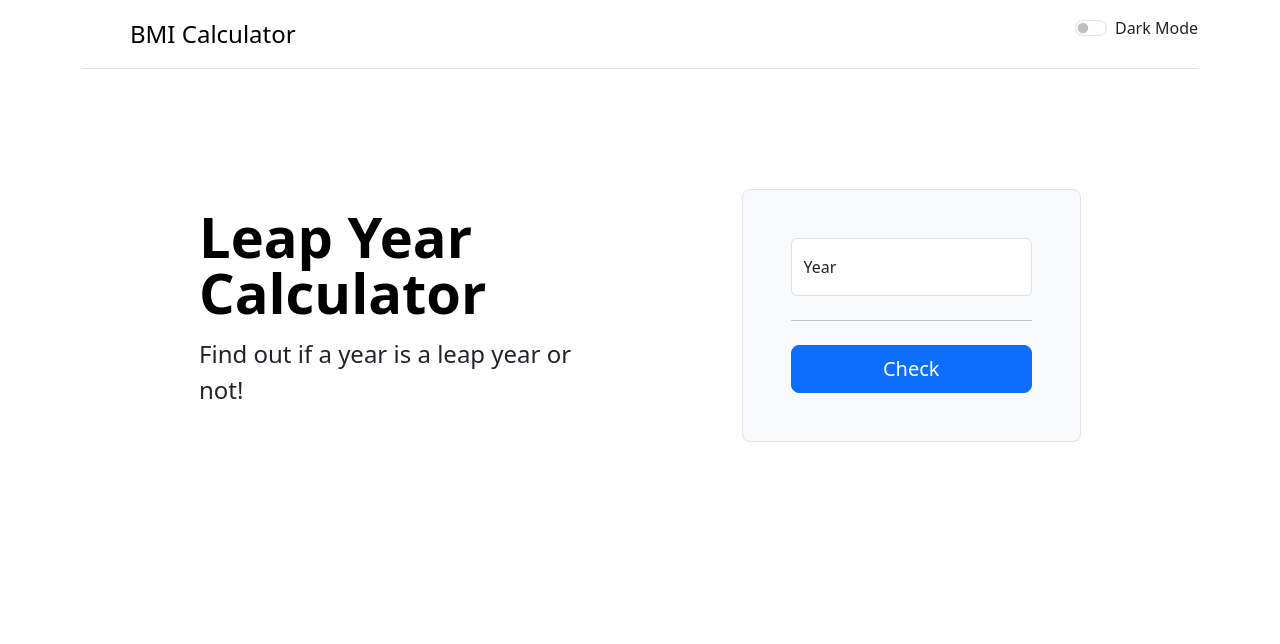
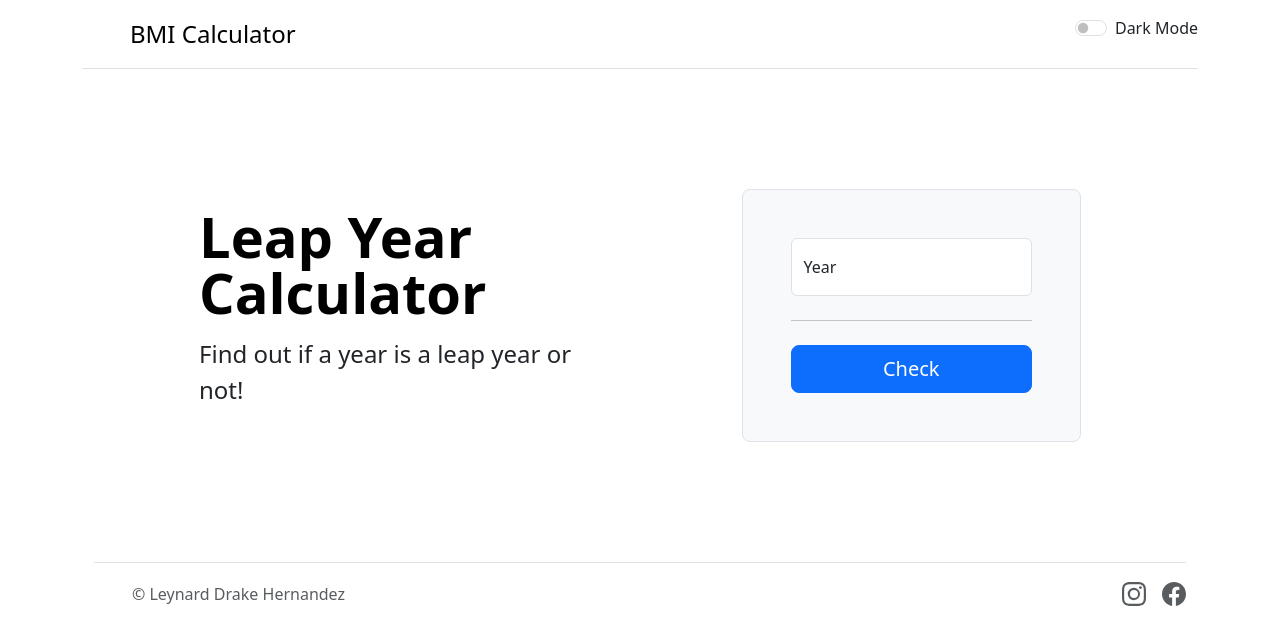
Before and after one commit to leydrake/leapyearcalculator, a plain HTML site: page index.html in a window 1280 px wide. Drawn offline with nearby package versions, Linux system fonts and the light colour scheme.

Commit message:
Update index.html
footer added

```diff
--- a/index.html
+++ b/index.html
@@ -88,5 +88,33 @@
         </div>
       </div>
     </div>
+<!-- Footer -->
+    <div class="container">
+      <footer class="d-flex flex-wrap justify-content-between align-items-center py-3 my-4 border-top">
+        <div class="col-md-4 d-flex align-items-center">
+          <a href="/" class="mb-3 me-2 mb-md-0 text-body-secondary text-decoration-none lh-1" aria-label="Bootstrap">
+            <svg class="bi" width="30" height="24" aria-hidden="true"><use xlink:href="#bootstrap"></use></svg>
+          </a>
+          <span class="mb-3 mb-md-0 text-body-secondary">© Leynard Drake Hernandez</span>
+        </div>
+        <ul class="nav col-md-4 justify-content-end list-unstyled d-flex">
+          <li class="ms-3">
+            <a class="text-body-secondary" target="_blank" href="https://www.instagram.com/leys.crisps/" aria-label="Instagram">
+              <svg xmlns="http://www.w3.org/2000/svg" width="24px" height="30px" fill="currentColor" class="bi bi-instagram" viewBox="0 0 16 16">
+  <path d="M8 0C5.829 0 5.556.01 4.703.048 3.85.088 3.269.222 2.76.42a3.9 3.9 0 0 0-1.417.923A3.9 3.9 0 0 0 .42 2.76C.222 3.268.087 3.85.048 4.7.01 5.555 0 5.827 0 8.001c0 2.172.01 2.444.048 3.297.04.852.174 1.433.372 1.942.205.526.478.972.923 1.417.444.445.89.719 1.416.923.51.198 1.09.333 1.942.372C5.555 15.99 5.827 16 8 16s2.444-.01 3.298-.048c.851-.04 1.434-.174 1.943-.372a3.9 3.9 0 0 0 1.416-.923c.445-.445.718-.891.923-1.417.197-.509.332-1.09.372-1.942C15.99 10.445 16 10.173 16 8s-.01-2.445-.048-3.299c-.04-.851-.175-1.433-.372-1.941a3.9 3.9 0 0 0-.923-1.417A3.9 3.9 0 0 0 13.24.42c-.51-.198-1.092-.333-1.943-.372C10.443.01 10.172 0 7.998 0zm-.717 1.442h.718c2.136 0 2.389.007 3.232.046.78.035 1.204.166 1.486.275.373.145.64.319.92.599s.453.546.598.92c.11.281.24.705.275 1.485.039.843.047 1.096.047 3.231s-.008 2.389-.047 3.232c-.035.78-.166 1.203-.275 1.485a2.5 2.5 0 0 1-.599.919c-.28.28-.546.453-.92.598-.28.11-.704.24-1.485.276-.843.038-1.096.047-3.232.047s-2.39-.009-3.233-.047c-.78-.036-1.203-.166-1.485-.276a2.5 2.5 0 0 1-.92-.598 2.5 2.5 0 0 1-.6-.92c-.109-.281-.24-.705-.275-1.485-.038-.843-.046-1.096-.046-3.233s.008-2.388.046-3.231c.036-.78.166-1.204.276-1.486.145-.373.319-.64.599-.92s.546-.453.92-.598c.282-.11.705-.24 1.485-.276.738-.034 1.024-.044 2.515-.045zm4.988 1.328a.96.96 0 1 0 0 1.92.96.96 0 0 0 0-1.92m-4.27 1.122a4.109 4.109 0 1 0 0 8.217 4.109 4.109 0 0 0 0-8.217m0 1.441a2.667 2.667 0 1 1 0 5.334 2.667 2.667 0 0 1 0-5.334"/>
+</svg>
+            </a>
+          </li>
+          <li class="ms-3">
+            <a class="text-body-secondary" target="_blank" href="https://www.facebook.com/leynardxd" aria-label="Facebook">
+              <svg xmlns="http://www.w3.org/2000/svg" width="24px" height="30px" fill="currentColor" class="bi bi-facebook" viewBox="0 0 16 16">
+  <path d="M16 8.049c0-4.446-3.582-8.05-8-8.05C3.58 0-.002 3.603-.002 8.05c0 4.017 2.926 7.347 6.75 7.951v-5.625h-2.03V8.05H6.75V6.275c0-2.017 1.195-3.131 3.022-3.131.876 0 1.791.157 1.791.157v1.98h-1.009c-.993 0-1.303.621-1.303 1.258v1.51h2.218l-.354 2.326H9.25V16c3.824-.604 6.75-3.934 6.75-7.951"/>
+</svg>
+            </a>
+          </li>
+        </ul>
+      </footer>
+    </div>
+
   </body>
 </html>
```
